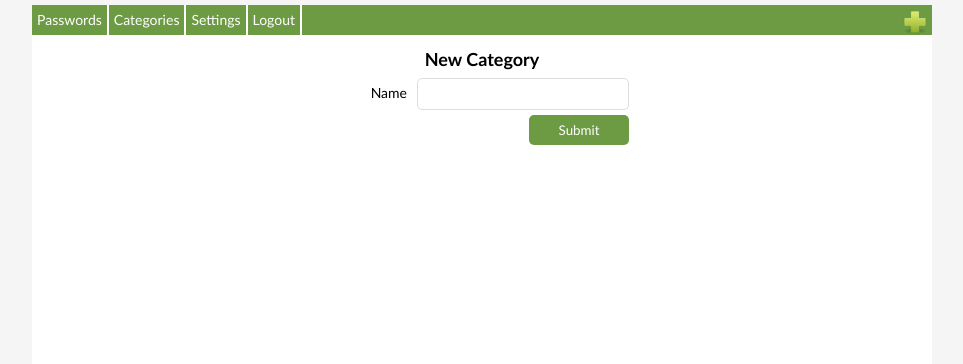
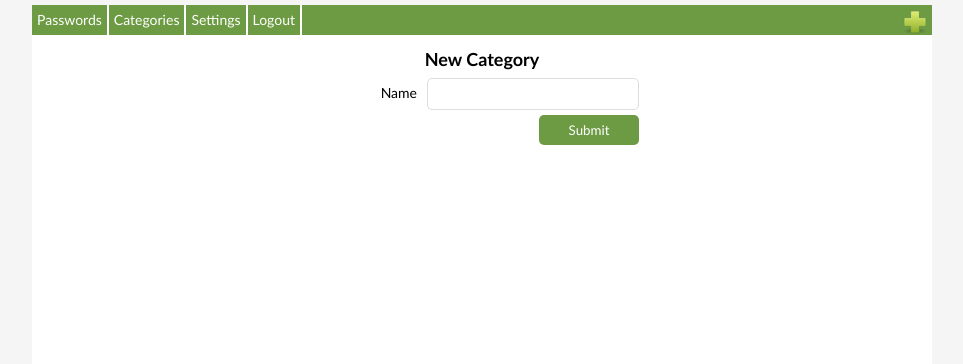
Before and after one commit to darkmuck/Password-Guardian, a CodeIgniter app: template application/views/category_new.php in a window 1280 px wide. Shown: the part 49-413 px from the top of the page, without its empty margins (158-1121 px from the left). Run offline with CodeIgniter, Linux system fonts and the light colour scheme; the template is opened without the code that fills it, so the values that code supplies are empty.

Commit message:
CSS improvements

```diff
--- a/themes/default/css/screen.css
+++ b/themes/default/css/screen.css
@@ -160,7 +160,7 @@ body
 }
 .frm-wrp
 {
-	width:450px;
+	width:430px;
 	margin:0 auto;
 	font-size:14px;
 }
@@ -178,7 +178,7 @@ body
 {
 	clear:both;
 }
-.inputs
+.inputs, .frm-wrp p
 {
 	width:380px;
 	float:left;
@@ -218,12 +218,12 @@ body
 	-moz-border-radius:5px;
 }
 fieldset.submit {
-	position: relative;
+	clear:both;
+	width:372px;
+	text-align:right;
 }
 
 fieldset.submit input{
-	position:absolute;
-	right:78px;
 	width:100px;
 	height:30px;
 	border:none;
```
